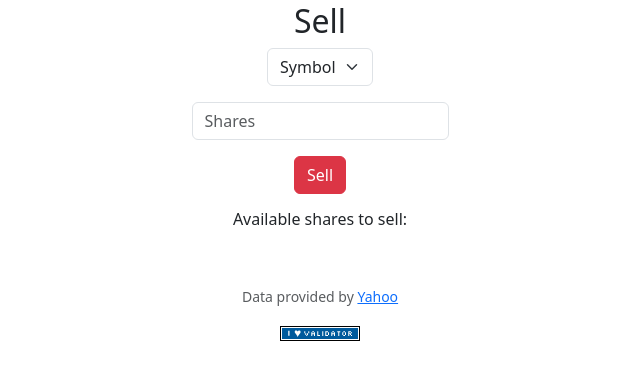
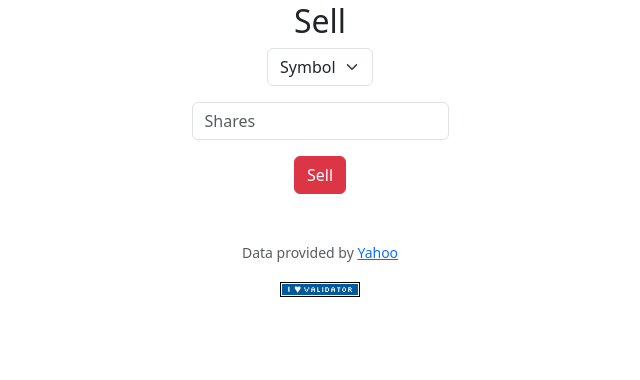
Before and after one commit to stan-artemyev/tradehub, a Flask app: page /sell in a window 1280 px wide. Shown: the part 122-502 px from the top of the page, without its empty margins (320-960 px from the left). Run offline with Flask 3, Linux system fonts and the light colour scheme; a user stored in the database is signed in; some libraries are stand-ins or nearby versions.

Commit message:
update sell.js and tradeForm.js with "

```diff
--- a/static/sell.js
+++ b/static/sell.js
@@ -1,12 +1,13 @@
-// Updates number of available shares based on the user's selection
+// Updates number of available shares based on the user"s selection
 
-document.getElementById('symbolSelect').addEventListener('change', function() {
+document.getElementById("symbolSelect").addEventListener("change", function() {
     var selectedOption = this.selectedOptions[0];
-    var availableShares = selectedOption.getAttribute('data-available-shares');
-    document.getElementById('available_shares').innerText = availableShares || '';
+    var availableShares = selectedOption.getAttribute("data-available-shares");
+    document.getElementById("available_shares").innerText = availableShares || "";
+    document.getElementById("available_shares_container").hidden = false; // Make the div visible
 });
 
-// Ensure the available shares are initially set to an empty string on page load
-document.addEventListener('DOMContentLoaded', function() {
-    document.getElementById('available_shares').innerText = '';
+// Ensure the available shares are initially set to an empty string on page load/re-load
+document.addEventListener("DOMContentLoaded", function() {
+    document.getElementById("available_shares").innerText = "";
 });
--- a/templates/sell.html
+++ b/templates/sell.html
@@ -21,7 +21,7 @@
         </div>
         <button class="btn btn-danger" type="submit">Sell</button>
     </form>
-    <div class="mt-3">
+    <div id="available_shares_container" class="mt-3" hidden>
         <h6>Available shares to sell: <b id="available_shares"></b></h6>
     </div>
 
```
Also changed, not shown: static/tradeForm.js (+5 -5 lines), finance.db.
